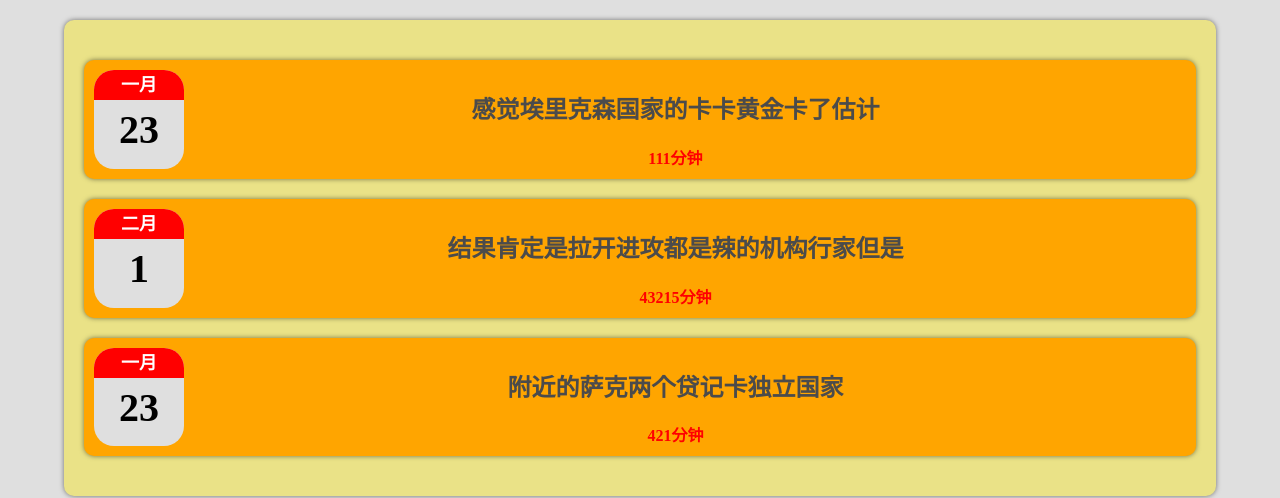
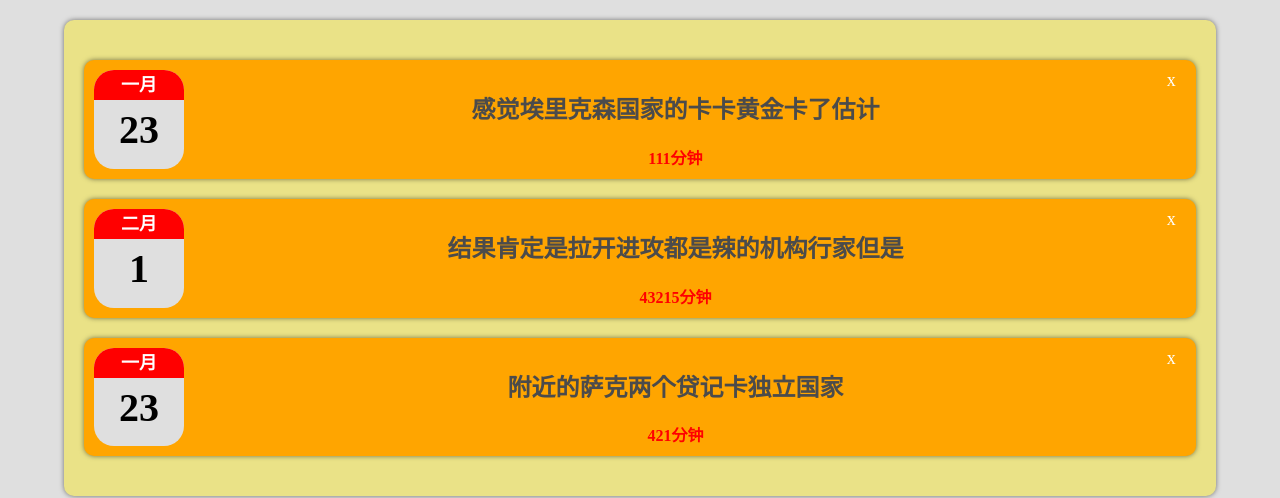
Before and after one commit to xiaoyutongxue11/React-, a React (Create React App) app: page / in a window 1280 px wide. Shown: the part 260-758 px from the top of the page. Built offline with nearby package versions, Linux system fonts and the light colour scheme.

Commit message:
删除功能

```diff
--- a/src/App.css
+++ /dev/null
@@ -1,3 +0,0 @@
-.app{
-    /* overflow:scroll; */
-}
--- a/src/App.js
+++ b/src/App.js
@@ -26,10 +26,15 @@ const App = () => {
     newLog.id = new Date();
     setLogsData([newLog, ...logsData]);
   };
+  const deleteLog = (id) => {
+    setLogsData((prevState) => {
+      return [...prevState].filter((item) => item.id !== id);
+    });
+  };
   return (
     <div className="app">
       <LogsForm onAddLog={addLogHandler} />
-      <Logs logsData={logsData} />
+      <Logs logsData={logsData} onDeleteLog={deleteLog}/>
     </div>
   );
 };
--- a/src/Components/Log/LogItem.css
+++ b/src/Components/Log/LogItem.css
@@ -16,3 +16,14 @@
 .time {
   color: red;
 }
+.delete{
+  color: white;
+  font-size: large;
+  margin-right: 5px;
+  cursor: pointer;
+  transition: .3s;
+}
+.delete:hover{
+  color: red;
+  transform: rotate(1turn);
+}
--- a/src/Components/Log/LogItem.js
+++ b/src/Components/Log/LogItem.js
@@ -3,6 +3,12 @@ import "./LogItem.css";
 import MyDate from "../MyDate/MyDate.js";
 import Card from "../UI/Card/Card.js";
 const LogItem = (props) => {
+  const deleteLogItem = () => {
+    const isDelete = window.confirm("该操作不可撤回，确认删除吗？");
+    if (isDelete) {
+      props.onDeleteLog();
+    }
+  };
   return (
     <Card className="item">
       <MyDate date={props.data.date} />
@@ -10,6 +16,11 @@ const LogItem = (props) => {
         <h2 className="desc">{props.data.desc}</h2>
         <div className="time">{props.data.time}分钟</div>
       </div>
+      <div>
+        <div className="delete" onClick={deleteLogItem}>
+          x
+        </div>
+      </div>
     </Card>
   );
 };
--- a/src/Components/Log/Logs.js
+++ b/src/Components/Log/Logs.js
@@ -6,7 +6,11 @@ const Logs = (props) => {
   return (
     <Card className="logs">
       {props.logsData.map((item) => (
-        <LogItem data={item} key={item.id} />
+        <LogItem
+          data={item}
+          key={item.id}
+          onDeleteLog={() => props.onDeleteLog(item.id)}
+        />
       ))}
     </Card>
   );
--- a/src/Components/LogForm/LogsForm.js
+++ b/src/Components/LogForm/LogsForm.js
@@ -17,6 +17,10 @@ const LogsForm = (props) => {
   };
   const formSubmit = (e) => {
     e.preventDefault();
+    if (inputDate === "" || inputDesc === "" || inputTime === "") {
+      alert("记录信息不完整，无法进行添加操作");
+      return;
+    }
     const logData = {
       date: new Date(inputDate),
       desc: inputDesc,
```
